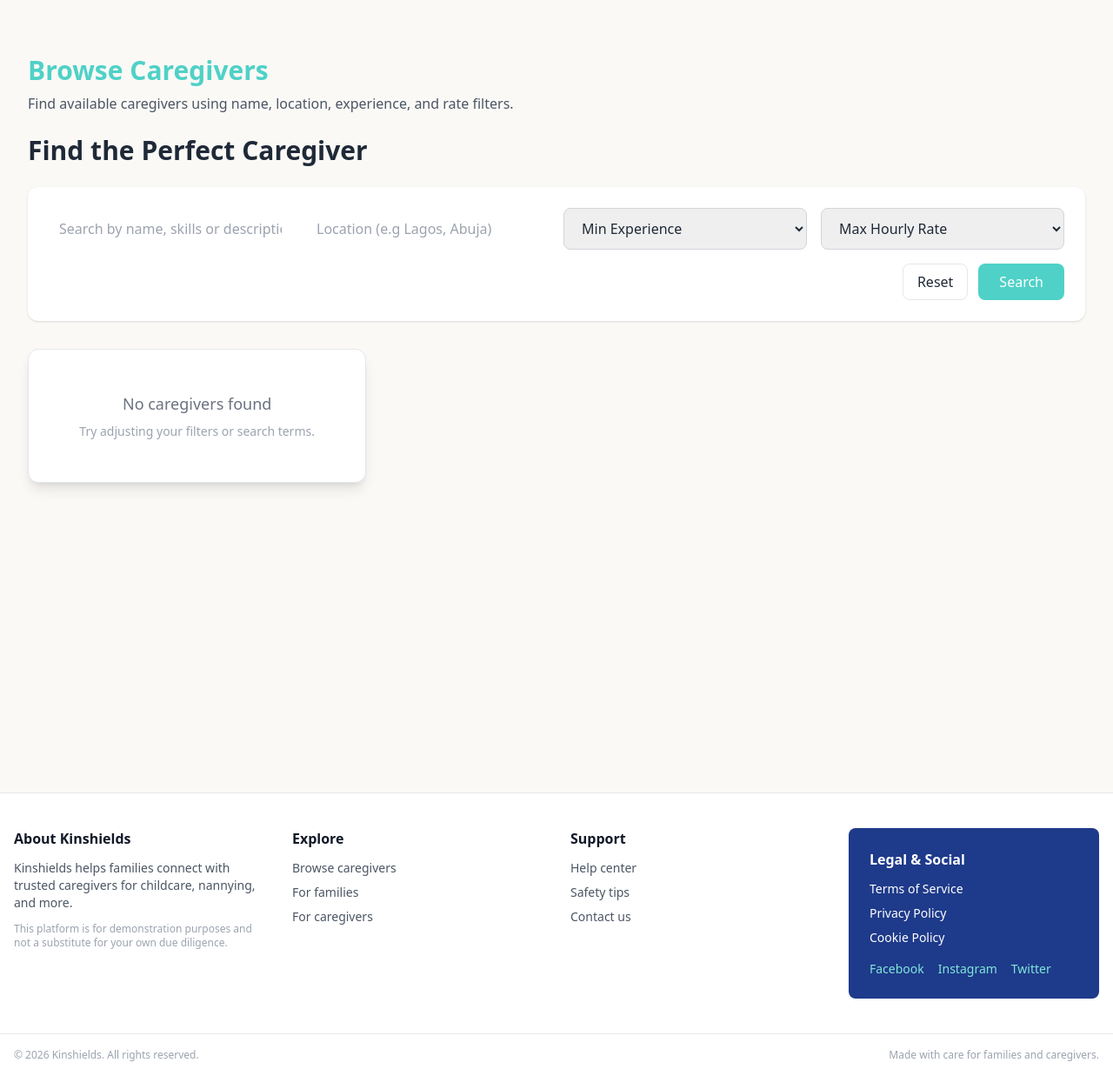
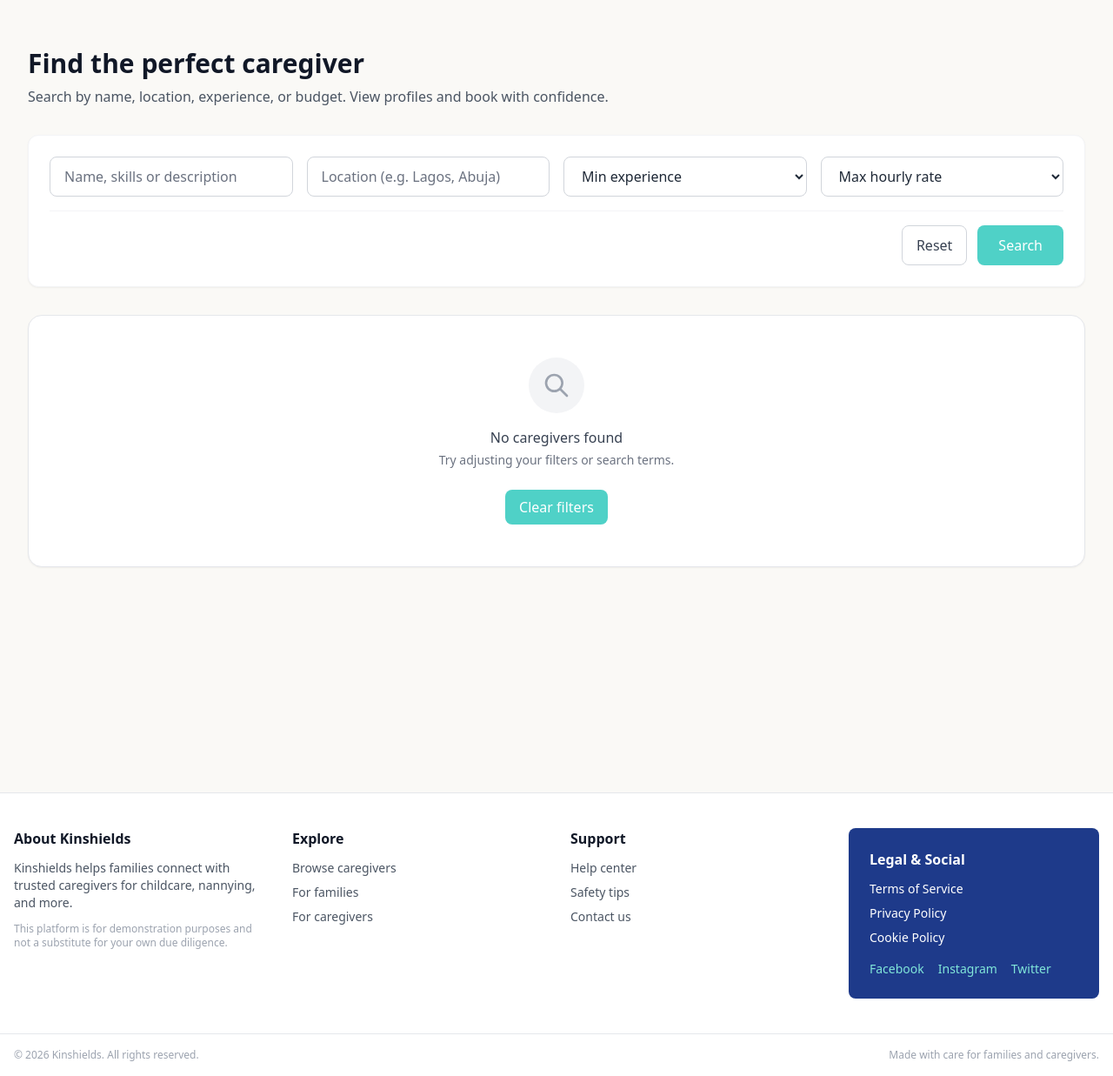
Before and after one commit to photon-e/nanny-app, a Django app: page /caregivers/ in a window 1280 px wide. Shown: the part 385-1622 px from the top of the page at 87% size. Run offline with Django 4.2, Linux system fonts and the light colour scheme; grey boxes labelled with a size stand in for pictures from a placeholder-image service; some libraries are stand-ins or nearby versions.

Commit message:
fix caregivers ui

```diff
--- a/templates/caregivers/profile_list.html
+++ b/templates/caregivers/profile_list.html
@@ -2,100 +2,181 @@
 {% block title %}Browse Caregivers{% endblock %}
 
 {% block content %}
-<div class="min-h-screen bg-off-white py-8 px-4">
+<div class="min-h-screen bg-off-white py-6 px-4">
   <div class="max-w-7xl mx-auto">
-    <div class="mb-6">
-      <h1 class="text-3xl font-bold text-soft-teal mb-2">Browse Caregivers</h1>
+    <!-- Page header -->
+    <header class="mb-8">
+      <h1 class="text-3xl font-bold text-gray-900 mb-2">Find the perfect caregiver</h1>
       {% if show_all_for_family %}
         <p class="text-gray-600">Showing all caregivers, sorted by closeness to your location{% if family_location %} ({{ family_location }}){% endif %}.</p>
       {% else %}
-        <p class="text-gray-600">Find available caregivers using name, location, experience, and rate filters.</p>
+        <p class="text-gray-600">Search by name, location, experience, or budget. View profiles and book with confidence.</p>
       {% endif %}
-    </div>
+    </header>
 
-<h1 class="text-3xl font-bold mb-6">Find the Perfect Caregiver</h1>
-
-<!-- SEARCH + FILTER BAR -->
-<form method="get"
-      class="bg-white p-6 rounded-xl shadow mb-8 grid grid-cols-1 md:grid-cols-4 gap-4">
-
-  <!-- Search by name or bio -->
+    <!-- Search + filter bar -->
+    <form method="get" class="bg-white p-5 md:p-6 rounded-xl shadow-sm border border-gray-100 mb-8">
+      <div class="grid grid-cols-1 sm:grid-cols-2 lg:grid-cols-4 gap-4">
         <input
           type="text"
           name="q"
           value="{{ search_q }}"
-      placeholder="Search by name, skills or description"
-      class="border-gray-300 rounded-lg p-3 w-full"
+          placeholder="Name, skills or description"
+          class="w-full rounded-lg border border-gray-300 px-4 py-2.5 text-gray-800 placeholder-gray-500 focus:ring-2 focus:ring-soft-teal focus:border-soft-teal focus:outline-none transition"
         >
-
-  <!-- Location -->
         <input
           type="text"
           name="location"
           value="{{ search_location }}"
-      placeholder="Location (e.g Lagos, Abuja)"
-      class="border-gray-300 rounded-lg p-3 w-full"
+          placeholder="Location (e.g. Lagos, Abuja)"
+          class="w-full rounded-lg border border-gray-300 px-4 py-2.5 text-gray-800 placeholder-gray-500 focus:ring-2 focus:ring-soft-teal focus:border-soft-teal focus:outline-none transition"
         >
-
-    <select name="min_exp" class="border border-gray-300 rounded-lg px-4 py-2 focus:ring-2 focus:ring-soft-teal focus:outline-none">
-      <option value="">Min Experience</option>
+        <select
+          name="min_exp"
+          class="w-full rounded-lg border border-gray-300 px-4 py-2.5 text-gray-800 bg-white focus:ring-2 focus:ring-soft-teal focus:border-soft-teal focus:outline-none transition"
+        >
+          <option value="">Min experience</option>
           <option value="1" {% if search_min_exp == "1" %}selected{% endif %}>1+ years</option>
           <option value="2" {% if search_min_exp == "2" %}selected{% endif %}>2+ years</option>
           <option value="3" {% if search_min_exp == "3" %}selected{% endif %}>3+ years</option>
           <option value="5" {% if search_min_exp == "5" %}selected{% endif %}>5+ years</option>
         </select>
-
-    <select name="max_rate" class="border border-gray-300 rounded-lg px-4 py-2 focus:ring-2 focus:ring-soft-teal focus:outline-none">
-      <option value="">Max Hourly Rate</option>
-      <option value="2000" {% if search_max_rate == "2000" %}selected{% endif %}>₦2000</option>
-      <option value="3000" {% if search_max_rate == "3000" %}selected{% endif %}>₦3000</option>
-      <option value="5000" {% if search_max_rate == "5000" %}selected{% endif %}>₦5000</option>
+        <select
+          name="max_rate"
+          class="w-full rounded-lg border border-gray-300 px-4 py-2.5 text-gray-800 bg-white focus:ring-2 focus:ring-soft-teal focus:border-soft-teal focus:outline-none transition"
+        >
+          <option value="">Max hourly rate</option>
+          <option value="2000" {% if search_max_rate == "2000" %}selected{% endif %}>₦2,000</option>
+          <option value="3000" {% if search_max_rate == "3000" %}selected{% endif %}>₦3,000</option>
+          <option value="5000" {% if search_max_rate == "5000" %}selected{% endif %}>₦5,000</option>
         </select>
-
-  <div class="md:col-span-4 flex justify-end gap-3">
-      <a href="/caregivers/"
-         class="px-4 py-2 border rounded-lg">
+      </div>
+      <div class="flex flex-wrap justify-end gap-3 mt-4 pt-4 border-t border-gray-100">
+        <a
+          href="{% url 'caregiver_list' %}"
+          class="px-4 py-2.5 rounded-lg border border-gray-300 text-gray-700 hover:bg-gray-50 transition font-medium"
+        >
           Reset
         </a>
-
         <button
-        class="bg-soft-teal text-white px-6 py-2 rounded-lg">
+          type="submit"
+          class="px-6 py-2.5 rounded-lg bg-soft-teal text-white font-medium hover:bg-teal-dark transition focus:ring-2 focus:ring-offset-2 focus:ring-soft-teal focus:outline-none"
+        >
           Search
         </button>
       </div>
     </form>
 
-<div class="grid grid-cols-1 md:grid-cols-2 lg:grid-cols-3 gap-6">
-
+    <!-- Caregiver cards grid -->
     <div class="grid grid-cols-1 md:grid-cols-2 xl:grid-cols-3 gap-6">
       {% for caregiver in caregivers %}
-      <article class="bg-white rounded-2xl border border-gray-200 shadow-sm hover:shadow-lg transition p-6 flex flex-col">
-        <div class="flex items-start justify-between gap-3 mb-4">
-          <div>
-            <h3 class="text-xl font-bold text-gray-900">{{ caregiver.user.get_full_name|default:caregiver.user.username }}</h3>
-            <p class="text-sm text-gray-500 mt-1">📍 {{ caregiver.location|default:"Location not set" }}</p>
+        <article class="bg-white rounded-2xl border border-gray-200 shadow-sm overflow-hidden hover:shadow-md hover:border-soft-teal/30 transition-all duration-200 flex flex-col">
+          <a href="{% url 'caregiver_detail' caregiver.pk %}" class="flex flex-col flex-1 group">
+            <!-- Card image -->
+            <div class="aspect-[4/3] bg-gray-100 overflow-hidden">
+              {% if caregiver.profile_image %}
+                <img
+                  src="{{ caregiver.profile_image.url }}"
+                  alt="{{ caregiver.user.get_full_name|default:caregiver.user.username }}"
+                  class="w-full h-full object-cover group-hover:scale-[1.02] transition-transform duration-300"
+                >
+              {% else %}
+                <div class="w-full h-full flex items-center justify-center text-gray-400">
+                  <svg class="w-16 h-16" fill="currentColor" viewBox="0 0 24 24" aria-hidden="true">
+                    <path d="M12 12c2.21 0 4-1.79 4-4s-1.79-4-4-4-4 1.79-4 4 1.79 4 4 4zm0 2c-2.67 0-8 1.34-8 4v2h16v-2c0-2.66-5.33-4-8-4z"/>
+                  </svg>
                 </div>
-          <span class="inline-flex items-center px-2.5 py-1 rounded-full text-xs font-semibold {% if caregiver.is_available %}bg-green-100 text-green-700{% else %}bg-gray-100 text-gray-600{% endif %}">
+              {% endif %}
+            </div>
+
+            <div class="p-5 flex flex-col flex-1">
+              <!-- Name + availability -->
+              <div class="flex items-start justify-between gap-2 mb-2">
+                <h3 class="text-lg font-bold text-gray-900 group-hover:text-soft-teal transition">
+                  {{ caregiver.user.get_full_name|default:caregiver.user.username }}
+                </h3>
+                <span class="shrink-0 inline-flex items-center px-2.5 py-1 rounded-full text-xs font-medium {% if caregiver.is_available %}bg-emerald-50 text-emerald-700 border border-emerald-200{% else %}bg-gray-100 text-gray-600{% endif %}">
                   {% if caregiver.is_available %}Available{% else %}Unavailable{% endif %}
                 </span>
               </div>
 
+              <!-- Location -->
+              <p class="text-sm text-gray-500 mb-3 flex items-center gap-1">
+                <span aria-hidden="true">📍</span>
+                {{ caregiver.location|default:"Location not set" }}
+              </p>
+
+              <!-- Meta: experience + rate -->
+              <div class="flex flex-wrap gap-3 text-sm text-gray-600 mb-3">
+                {% if caregiver.experience_years %}
+                  <span>{{ caregiver.experience_years }} year{{ caregiver.experience_years|pluralize }} experience</span>
+                {% endif %}
+                {% if caregiver.hourly_rate %}
+                  <span class="font-semibold text-gray-900">₦{{ caregiver.hourly_rate|floatformat:0 }}/hr</span>
+                {% endif %}
+              </div>
+
+              <!-- Bio preview -->
+              {% if caregiver.bio %}
+                <p class="text-sm text-gray-600 line-clamp-2 mb-4 flex-1">
+                  {{ caregiver.bio|truncatewords:20 }}
+                </p>
+              {% else %}
+                <p class="text-sm text-gray-400 italic mb-4 flex-1">No bio yet.</p>
+              {% endif %}
+
+              <!-- Verification badge -->
               <div class="mb-4">
                 {% if caregiver.verified %}
-            <span class="inline-block px-3 py-1 rounded-full text-xs font-bold bg-navy text-white">⭐ Gold Verified</span>
+                  <span class="inline-flex items-center gap-1 px-2.5 py-1 rounded-full text-xs font-semibold bg-amber-100 text-amber-800 border border-amber-200">⭐ Gold verified</span>
                 {% elif caregiver.registration_level >= 2 %}
-            <span class="inline-block px-3 py-1 rounded-full text-xs font-bold bg-navy/80 text-white">✓ Standard Verified</span>
+                  <span class="inline-flex items-center gap-1 px-2.5 py-1 rounded-full text-xs font-semibold bg-navy/90 text-white">✓ Standard verified</span>
                 {% else %}
-            <span class="inline-block px-3 py-1 rounded-full text-xs font-bold bg-gray-100 text-gray-800 border">Basic</span>
+                  <span class="inline-flex items-center px-2.5 py-1 rounded-full text-xs font-medium bg-gray-100 text-gray-700 border border-gray-200">Basic</span>
                 {% endif %}
               </div>
+
+              <!-- CTA -->
+              <span class="inline-flex items-center gap-1.5 text-soft-teal font-medium text-sm group-hover:gap-2 transition-all">
+                View profile
+                <svg class="w-4 h-4" fill="none" stroke="currentColor" viewBox="0 0 24 24">
+                  <path stroke-linecap="round" stroke-linejoin="round" stroke-width="2" d="M9 5l7 7-7 7"/>
+                </svg>
+              </span>
+            </div>
+          </a>
+        </article>
       {% empty %}
-        <div class="col-span-full bg-white rounded-xl shadow-lg border border-gray-200 p-12 text-center">
-          <p class="text-gray-500 text-lg mb-2">No caregivers found</p>
-          <p class="text-gray-400 text-sm">Try adjusting your filters or search terms.</p>
+        <div class="col-span-full">
+          <div class="bg-white rounded-2xl border border-gray-200 shadow-sm p-12 text-center">
+            <div class="max-w-sm mx-auto">
+              <div class="w-16 h-16 mx-auto mb-4 rounded-full bg-gray-100 flex items-center justify-center text-gray-400">
+                <svg class="w-8 h-8" fill="none" stroke="currentColor" viewBox="0 0 24 24">
+                  <path stroke-linecap="round" stroke-linejoin="round" stroke-width="2" d="M21 21l-6-6m2-5a7 7 0 11-14 0 7 7 0 0114 0z"/>
+                </svg>
+              </div>
+              <p class="text-gray-700 font-medium mb-1">No caregivers found</p>
+              <p class="text-gray-500 text-sm mb-6">Try adjusting your filters or search terms.</p>
+              <a
+                href="{% url 'caregiver_list' %}"
+                class="inline-flex items-center px-4 py-2 rounded-lg bg-soft-teal text-white font-medium hover:bg-teal-dark transition"
+              >
+                Clear filters
+              </a>
+            </div>
+          </div>
         </div>
       {% endfor %}
     </div>
   </div>
 </div>
+
+<style>
+  .line-clamp-2 {
+    display: -webkit-box;
+    -webkit-line-clamp: 2;
+    -webkit-box-orient: vertical;
+    overflow: hidden;
+  }
+</style>
 {% endblock %}
```
Also changed, not shown: media/caregiver_photos/0fd51f44-7552-473f-9b71-65fdec6dfb82.JPG (added), media/nanny-mum.jpg (added), media/nin_documents/13b93a03-4feb-453f-9f4a-a3b7bebd8c6e.JPG (added), media/nin_documents/G-eKS-iWoAEWUKi.jpeg (added), media/selfie_photos/3834d1fe-7b20-4ca7-a9e7-157ea353a52c.JPG (added), media/selfie_photos/image.jpg (added). Lines whose indentation alone changed are shown as unchanged.
